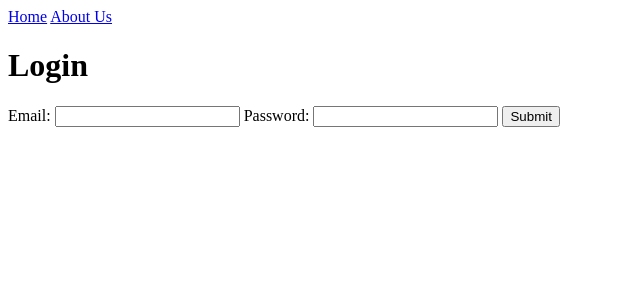
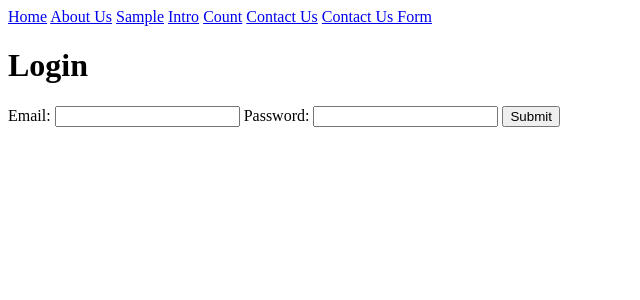
Before and after one commit to sajith9897/todoproject, a Django app: page / in a window 1280 px wide. Shown: the top 300 px of the page, without its empty margins (0-640 px from the left). Run offline with Django 4.2, Linux system fonts and the light colour scheme.

Commit message:
Add contact us functionality and update navigation links

```diff
--- a/greeting/templates/partials/navbar.html
+++ b/greeting/templates/partials/navbar.html
@@ -1,4 +1,9 @@
 <nav>
     <a href="{% url 'home' %}">Home</a>
     <a href="{% url 'about-us' %}">About Us</a>
+    <a href="{% url 'page' 'Sample' %}">Sample</a>
+    <a href="{% url 'page' 'Intro' %}">Intro</a>
+    <a href="{% url 'count' 7 %}">Count</a>
+    <a href="{% url 'contact-us' %}">Contact Us</a>
+    <a href="{% url 'contact-us-form' %}">Contact Us Form</a>
 </nav>
--- a/greeting/views.py
+++ b/greeting/views.py
@@ -1,6 +1,5 @@
 from django.shortcuts import render
 from .forms import LoginModelForm
-
 def greeting(request):
     if request.method == 'POST':
         form = LoginModelForm(request.POST)
@@ -16,3 +15,7 @@ def greeting(request):
 
 def aboutUs(request):
     return render(request,'about-us.html')
+def pages(request, title):
+    return render(request,'pages.html',{'title':title})
+def count(request, num):
+    return render(request,'count.html',{'num':num})
--- a/todoproject/settings.py
+++ b/todoproject/settings.py
@@ -37,7 +37,8 @@ INSTALLED_APPS = [
     'django.contrib.sessions',
     'django.contrib.messages',
     'django.contrib.staticfiles',
-    'greeting'
+    'greeting',
+    'contactus'
 ]
 
 MIDDLEWARE = [
--- a/todoproject/urls.py
+++ b/todoproject/urls.py
@@ -14,10 +14,15 @@ Including another URLconf
     1. Import the include() function: from django.urls import include, path
     2. Add a URL to urlpatterns:  path('blog/', include('blog.urls'))
 """
-from django.contrib import admin
-from django.urls import path
+from django.urls import path, include
 from greeting import views
+from django.views.generic.base import RedirectView
+
 urlpatterns = [
-    path('', views.greeting,name='home'),
-    path('about-us', views.aboutUs,name='about-us')
+    path('', views.greeting, name='home'),
+    path('about-us/', views.aboutUs, name='about-us'),
+    path('page/<str:title>/', views.pages, name='page'),
+    path('count/<int:num>/', views.count, name='count'),
+    path('contactus/', include('contactus.urls')),
+    path('login/', RedirectView.as_view(url='/about-us/')),  # Redirect to 'home' URL
 ]
```
